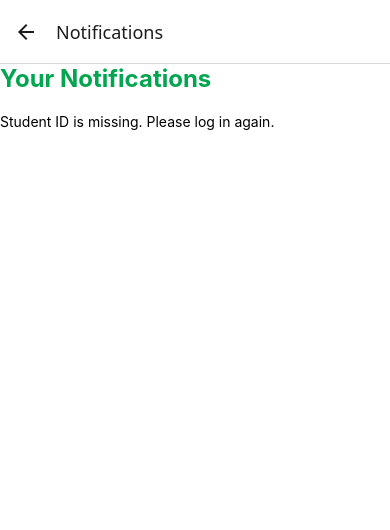
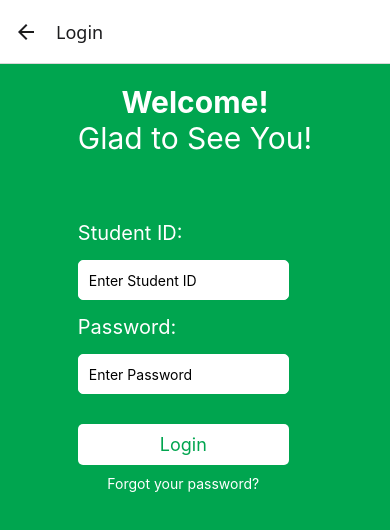
Before and after one commit to HNoor01/JUEvents, a React Native app: screen /Notifications in a window 390 px wide. Shown: the top 530 px of the page. Built offline with nearby package versions, Linux system fonts and the light colour scheme.

Commit message:
notifications fix

```diff
--- a/src/Navigation.js
+++ b/src/Navigation.js
@@ -1,5 +1,6 @@
 import React from 'react';
 import { createStackNavigator } from '@react-navigation/stack';
+import { UserProvider } from './contexts/UserContext'; // Wrap the app with UserProvider
 import LoginScreen from './components/LoginScreen';
 import FacilitiesScreen from './components/FacilitiesScreen';
 import HomeScreen from './components/HomeScreen';
@@ -14,6 +15,7 @@ import ThankYouScreen from './components/ThankYouScreen';
 const Stack = createStackNavigator();
 
 const Navigation = () => (
+    <UserProvider>
             <Stack.Navigator id="mainStack" initialRouteName="Login">
                     <Stack.Screen name="Login" component={LoginScreen} />
                     <Stack.Screen name="Facilities" component={FacilitiesScreen} />
@@ -25,8 +27,8 @@ const Navigation = () => (
                     <Stack.Screen name="EventDetails" component={EventDetailsScreen} />
                     <Stack.Screen name="AddReviewScreen" component={AddReviewScreen} />
                     <Stack.Screen name="ThankYouScreen" component={ThankYouScreen} />
-
             </Stack.Navigator>
+    </UserProvider>
 );
 
 export default Navigation;
--- a/src/components/HomeScreen.js
+++ b/src/components/HomeScreen.js
@@ -1,14 +1,15 @@
-import React, { useEffect, useState } from 'react';
+import React, { useEffect, useState, useContext } from 'react';
 import { Text, View, Image, TouchableOpacity, SafeAreaView, FlatList } from 'react-native';
 import { useNavigation } from '@react-navigation/native';
 import Icon from 'react-native-vector-icons/FontAwesome';
 import HomeStyles from '../styles/HomeStyles';
 import api from '../apiService';
-import { useFocusEffect } from '@react-navigation/native';
+import { UserContext } from '../contexts/UserContext'; // Import UserContext
 
 function HomeScreen() {
     const navigation = useNavigation();
-    const [hasNewNotifications, setHasNewNotifications] = useState(true);
+    const {studentId} = useContext(UserContext); // Access studentId from context
+    const [hasNewNotifications, setHasNewNotifications] = useState(false);
     const [events, setEvents] = useState([]);
 
     useEffect(() => {
@@ -22,30 +23,43 @@ function HomeScreen() {
             }
         };
 
-        fetchEvents();
-    }, []);
-
-    useFocusEffect(
-        React.useCallback(() => {
-            const fetchEvents = async () => {
+        const fetchUnreadCount = async () => {
             try {
-                    const response = await api.get('/events');
-                    setEvents(response.data);
+                const response = await api.get(`/notifications/${studentId}/unread`);
+                setHasNewNotifications(response.data.unreadCount > 0);
             } catch (error) {
-                    console.error('Error fetching events:', error);
+                console.error('Error fetching unread count:', error);
             }
         };
+
         fetchEvents();
-        }, [])
-    );
+        fetchUnreadCount();
+    }, [studentId]);
+
+    const handleNotificationsPress = async () => {
+        try {
+            console.log("Marking notifications as read for studentId:", studentId); // Debugging log
+
+            const response = await api.patch('/notifications/mark-as-read', {
+                studentId,
+            });
+
+            console.log('Notifications marked as read:', response.data); // Debugging log
+            setHasNewNotifications(false);
+            navigation.navigate('Notifications');
+        } catch (error) {
+            console.error('Error marking notifications as read:', error);
+            alert(error.response?.data?.error || 'Failed to mark notifications as read.');
+        }
+    };
+
 
     return (
         <SafeAreaView style={HomeStyles.container}>
-            {/* Header */}
             <View style={HomeStyles.header}>
                 <TouchableOpacity
                     onPress={() => navigation.navigate('Profile')}
-                    style={{ zIndex: 1 }}
+                    style={{zIndex: 1}}
                 >
                     <Icon
                         name="user-circle-o"
@@ -61,31 +75,28 @@ function HomeScreen() {
             <FlatList
                 data={events}
                 keyExtractor={(item) => item.id.toString()}
-                renderItem={({ item }) => {
-                    console.log("Event data:", item); // Debugging log
-                    return (
+                renderItem={({item}) => (
                     <TouchableOpacity
                         style={HomeStyles.eventItem}
                         onPress={() =>
-                                navigation.navigate('EventDetails', { eventId: item.id })
+                            navigation.navigate('EventDetails', {eventId: item.id})
                         }
                     >
                         <Image
-                                source={{ uri: item.image || 'https://via.placeholder.com/150' }}
+                            source={{uri: item.image || 'https://via.placeholder.com/150'}}
                             style={HomeStyles.eventImage}
                         />
                         <Text style={HomeStyles.eventDate}>{item.date}</Text>
                         <Text style={HomeStyles.eventTitle}>{item.name}</Text>
                         <Text style={HomeStyles.eventFacility}>{item.location}</Text>
                     </TouchableOpacity>
-                    );
-                }}
+                )}
                 ListEmptyComponent={
-                    <Text style={{ textAlign: 'center', marginTop: 20 }}>
+                    <Text style={{textAlign: 'center', marginTop: 20}}>
                         No events available
                     </Text>
                 }
-                contentContainerStyle={{ paddingBottom: 100 }}
+                contentContainerStyle={{paddingBottom: 100}}
             />
 
             {/* Bottom Navigation Icons */}
@@ -94,29 +105,26 @@ function HomeScreen() {
                     style={HomeStyles.IconButton}
                     onPress={() => navigation.navigate('Home')}
                 >
-                    <Icon name="home" size={50} color="#00A54F" />
+                    <Icon name="home" size={50} color="#00A54F"/>
                 </TouchableOpacity>
                 <TouchableOpacity
                     style={HomeStyles.IconButton}
                     onPress={() => navigation.navigate('CreateEvent')}
                 >
-                    <Icon name="plus-square" size={50} color="#00A54F" />
+                    <Icon name="plus-square" size={50} color="#00A54F"/>
                 </TouchableOpacity>
                 <TouchableOpacity
                     style={HomeStyles.IconButton}
                     onPress={() => navigation.navigate('Favorites')}
                 >
-                    <Icon name="star" size={50} color="#00A54F" />
+                    <Icon name="star" size={50} color="#00A54F"/>
                 </TouchableOpacity>
                 <TouchableOpacity
                     style={HomeStyles.IconButton}
-                    onPress={() => {
-                        navigation.navigate('Notifications');
-                        setHasNewNotifications(false);
-                    }}
+                    onPress={handleNotificationsPress}
                 >
                     <View>
-                        <Icon name="bell" size={50} color="#00A54F" />
+                        <Icon name="bell" size={50} color="#00A54F"/>
                         {hasNewNotifications && (
                             <View
                                 style={{
@@ -138,5 +146,4 @@ function HomeScreen() {
         </SafeAreaView>
     );
 }
-
 export default HomeScreen;
--- a/src/components/LoginScreen.js
+++ b/src/components/LoginScreen.js
@@ -1,50 +1,55 @@
 import React, { useState, useContext } from 'react';
-import { Text, View, Image, TouchableOpacity, ScrollView, TextInput } from 'react-native';
+import { Text, View, TextInput, TouchableOpacity, ScrollView, SafeAreaView } from 'react-native';
 import LoginStyles from '../styles/LoginStyles';
 import api from '../apiService';
-import { UserContext } from '../contexts/UserContext'; // Import UserContext
+import { UserContext } from '../contexts/UserContext';
 
 function LoginScreen({ navigation }) {
-  const [username, setUsername] = useState('');
+  const [studentIdInput, setStudentIdInput] = useState(''); // Rename input to reflect student ID
   const [password, setPassword] = useState('');
-  const { setStudentId } = useContext(UserContext); // Use the context to set studentId
+  const {setStudentId} = useContext(UserContext);
 
   const handleLogin = async () => {
-    if (username && password) {
+    if (studentIdInput && password) {
       try {
         const response = await api.post('/students/login', {
-          student_id: username,
+          student_id: studentIdInput, // Use student_id in the API request
           password,
         });
+
+        console.log('Login API Response:', response.data); // Debug log
+
         if (response.data) {
+          setStudentId(studentIdInput); // Set student ID in context
+          console.log('Student ID set in context:', studentIdInput); // Debug log
           alert('Login successful!');
-          setStudentId(username); // Set studentId in context
-          navigation.navigate('Facilities'); // Navigate to the Facilities screen
+          navigation.navigate('Facilities'); // Navigate to the next screen
         }
       } catch (error) {
+        console.error('Login Error:', error);
         alert(error.response?.data?.message || 'Login failed.');
       }
     } else {
-      alert('Please enter both username and password.');
+      alert('Please enter both student ID and password.');
     }
   };
 
   return (
-      <ScrollView contentContainerStyle={LoginStyles.scrollContainer}>
-        <View style={LoginStyles.container}>
+      <SafeAreaView style={LoginStyles.container}>
+        <ScrollView contentContainerStyle={{flexGrow: 1}}>
           <View style={LoginStyles.header}>
-            <Image style={LoginStyles.HeaderImage} />
             <Text style={[LoginStyles.headerText, LoginStyles.boldText]}>Welcome!</Text>
             <Text style={LoginStyles.headerText}>Glad to See You!</Text>
           </View>
 
           <View style={LoginStyles.LoginForm}>
-            <Text style={LoginStyles.formText}>Username:</Text>
+            <Text style={LoginStyles.formText}>Student ID:</Text>
             <TextInput
                 style={LoginStyles.input}
-                placeholder="Enter Username"
-                onChangeText={setUsername}
-                value={username}
+                placeholder="Enter Student ID"
+                onChangeText={setStudentIdInput}
+                value={studentIdInput}
+                keyboardType="numeric"
             />
             <Text style={LoginStyles.formText}>Password:</Text>
             <TextInput
@@ -62,9 +67,9 @@ function LoginScreen({ navigation }) {
               <Text style={LoginStyles.ForgotPassword}>Forgot your password?</Text>
             </TouchableOpacity>
           </View>
-        </View>
-      </ScrollView>
+        </ScrollView>
+      </SafeAreaView>
   );
 }
 
-export default LoginScreen;
+  export default LoginScreen;
--- a/src/components/NotificationsScreen.js
+++ b/src/components/NotificationsScreen.js
@@ -1,4 +1,4 @@
-import React, { useState, useEffect, useContext } from 'react';
+import React, { useState, useContext } from 'react';
 import {
     Text,
     View,
@@ -9,7 +9,8 @@ import {
 } from 'react-native';
 import NotificationsStyles from '../styles/NotificationsStyles';
 import api from '../apiService';
-import { UserContext } from '../contexts/UserContext'; // Adjust the path based on your context location
+import { UserContext } from '../contexts/UserContext';
+import { useFocusEffect } from '@react-navigation/native';
 
 function NotificationsScreen({ navigation }) {
     const { studentId } = useContext(UserContext); // Get studentId from UserContext
@@ -17,55 +18,80 @@ function NotificationsScreen({ navigation }) {
     const [selectedNotification, setSelectedNotification] = useState(null);
     const [error, setError] = useState(null);
 
-    useEffect(() => {
+    // Automatically reload notifications whenever the screen is focused
+    useFocusEffect(
+        React.useCallback(() => {
             const fetchNotifications = async () => {
+                try {
                     if (!studentId) {
-                setError('Student ID is missing. Please log in again.');
+                        alert('Student ID is missing. Please log in.');
+                        navigation.navigate('Login'); // Redirect to login if studentId is not set
                         return;
                     }
+                    const response = await api.get(`/notifications/${studentId}`);
+                    console.log('Fetched Notifications:', response.data); // Debug
 
-            try {
-                const response = await api.get(`/notifications/students/${studentId}`);
-                setNotifications(response.data);
-                setError(null); // Clear error if fetch is successful
+                    // Sort notifications: newest first
+                    const sortedNotifications = response.data.sort(
+                        (a, b) => new Date(b.createdAt) - new Date(a.createdAt)
+                    );
+
+                    setNotifications(sortedNotifications);
+                    setError(null); // Clear any previous error
                 } catch (error) {
                     console.error('Error fetching notifications:', error);
                     setError('Failed to fetch notifications. Please try again later.');
                 }
             };
 
+
             fetchNotifications();
-    }, [studentId]);
+        }, [])
+    );
 
-    const handleNotificationPress = (notification) => {
-        if (notification.notification_type === 'response') {
-            setSelectedNotification(notification);
-        } else {
-            // Navigate to Event Details screen with event ID
-            navigation.navigate('EventDetails', { eventId: notification.eventId });
+
+    const handleNotificationPress = async (notification) => {
+        try {
+            if (!notification.eventId) {
+                console.error('Notification does not have an associated event ID.');
+                alert('This notification is not linked to an event.');
+                return;
+            }
+
+            console.log('Navigating to EventDetailsScreen with eventId:', notification.eventId);
+            navigation.navigate('EventDetails', { eventId: notification.eventId }); // Pass eventId here
+        } catch (error) {
+            console.error('Error handling notification press:', error);
         }
     };
+
+
 
     return (
         <SafeAreaView style={NotificationsStyles.container}>
             <Text style={NotificationsStyles.headerText}>Your Notifications</Text>
 
             {error && (
-                <Text style={NotificationsStyles.errorText}>{error}</Text> // Display error message
+                <Text style={NotificationsStyles.errorText}>{error}</Text>
             )}
 
             <ScrollView contentContainerStyle={NotificationsStyles.scrollContainer}>
                 {notifications.map((notification) => (
                     <TouchableOpacity
                         key={notification.id}
-                        style={NotificationsStyles.notificationItem}
+                        style={[
+                            NotificationsStyles.notificationItem,
+                            !notification.is_read && NotificationsStyles.unreadNotification,
+                        ]}
                         onPress={() => handleNotificationPress(notification)}
                     >
                         <Text style={NotificationsStyles.notificationTitle}>
-                            {notification.eventTitle || 'No Title'}
+                            {notification.message || 'No Message'}
                         </Text>
-                        <Text style={NotificationsStyles.notificationMessage}>
-                            {notification.message || 'No Message'}
+                        <Text style={NotificationsStyles.notificationDate}>
+                            {notification.created_at
+                                ? new Date(notification.created_at).toLocaleString()
+                                : 'No Date'}
                         </Text>
                     </TouchableOpacity>
                 ))}
--- a/src/styles/HomeStyles.js
+++ b/src/styles/HomeStyles.js
@@ -41,7 +41,9 @@ const HomeStyles = StyleSheet.create({
         padding: 10,
         width: '90%',
         marginHorizontal: '5%',
+        flex: 1,
     },
+
     eventImage: {
         width: '100%',
         aspectRatio: 16 / 9, // Adjust this ratio based on your image dimensions
--- a/src/styles/LoginStyles.js
+++ b/src/styles/LoginStyles.js
@@ -4,14 +4,13 @@ const LoginStyles = StyleSheet.create({
     container: {
         flex: 1,
         backgroundColor: '#00A54F',
-        justifyContent: 'flex-start',
-        alignItems: 'center',
+        justifyContent: 'center', // Center all content vertically
+        alignItems: 'center', // Center all content horizontally
     },
     header: {
         justifyContent: 'center',
         alignItems: 'center',
-        marginTop: -80,
-        marginBottom: 20,
+        marginVertical: 20, // Positive margin to space it properly
     },
     HeaderImage: {
         width: 120,
@@ -19,7 +18,7 @@ const LoginStyles = StyleSheet.create({
     },
     headerText: {
         color: "#FFFFFF",
-        textAlign: 'center',
+        textAlign: 'left',
         fontSize: 30,
     },
     boldText: {
@@ -29,13 +28,13 @@ const LoginStyles = StyleSheet.create({
     },
     LoginForm: {
         width: '90%',
-        alignItems: 'flex-start',
-        marginTop: 20,
+        alignItems: 'left', // Center form elements horizontally
+        marginTop: 40, // Add space below the header
     },
     formText: {
         fontSize: 20,
         color: "#FFFFFF",
-        marginVertical: 1,
+        marginVertical: 5,
     },
     input: {
         height: 40,
@@ -45,6 +44,7 @@ const LoginStyles = StyleSheet.create({
         marginVertical: 10,
         paddingLeft: 10,
         backgroundColor: '#FFFFFF',
+        borderRadius: 5, // Add rounded corners
     },
     button: {
         backgroundColor: '#FFFFFF',
@@ -52,6 +52,7 @@ const LoginStyles = StyleSheet.create({
         marginTop: 20,
         width: '100%',
         alignItems: 'center',
+        borderRadius: 5, // Add rounded corners
     },
     buttonText: {
         color: '#00A54F',
@@ -61,7 +62,7 @@ const LoginStyles = StyleSheet.create({
         color: '#FFFFFF',
         marginTop: 10,
         textAlign: 'center',
-        marginBottom: 200,
     },
 });
+
 export default LoginStyles;
--- a/src/styles/NotificationsStyles.js
+++ b/src/styles/NotificationsStyles.js
@@ -1,70 +1,104 @@
 import { StyleSheet } from 'react-native';
-
 
 const NotificationsStyles = StyleSheet.create({
     container: {
         flex: 1,
-        backgroundColor: '#FFF',
-        padding: 20,
+        backgroundColor: '#F7F9FC', // Light background for the entire screen
     },
     headerText: {
         fontSize: 24,
         fontWeight: 'bold',
-        color: '#00A54F',
-        marginBottom: 20,
+        textAlign: 'center',
+        marginVertical: 20,
+        color: '#00A54F', // Match the theme color
+    },
+    errorText: {
+        color: '#FF0000',
+        textAlign: 'center',
+        marginVertical: 10,
     },
     scrollContainer: {
-        paddingBottom: 100,
+        paddingHorizontal: 15,
+        paddingBottom: 20,
     },
     notificationItem: {
-        backgroundColor: '#F0F0F0',
+        backgroundColor: '#FFFFFF',
         borderRadius: 10,
         padding: 15,
         marginBottom: 10,
+        shadowColor: '#000',
+        shadowOffset: { width: 0, height: 2 },
+        shadowOpacity: 0.1,
+        shadowRadius: 5,
+        elevation: 2, // For Android shadow
+    },
+    unreadNotification: {
+        backgroundColor: '#E6FAE6', // Light green for unread notifications
+        borderLeftWidth: 5,
+        borderLeftColor: '#00A54F',
     },
     notificationTitle: {
+        fontSize: 16,
+        fontWeight: 'bold',
+        marginBottom: 5,
+        color: '#333333',
+    },
+    notificationMessage: {
+        fontSize: 14,
+        color: '#555555',
+        marginBottom: 10,
+    },
+    notificationDate: {
+        fontSize: 12,
+        color: '#888888',
+        textAlign: 'right',
+    },
+    modalView: {
+        flex: 1,
+        justifyContent: 'center',
+        alignItems: 'center',
+        backgroundColor: 'rgba(0, 0, 0, 0.5)', // Semi-transparent background
+    },
+    modalContainer: {
+        backgroundColor: '#FFFFFF',
+        borderRadius: 10,
+        padding: 20,
+        width: '90%',
+        shadowColor: '#000',
+        shadowOffset: { width: 0, height: 2 },
+        shadowOpacity: 0.3,
+        shadowRadius: 5,
+        elevation: 5,
+    },
+    modalTitle: {
         fontSize: 18,
         fontWeight: 'bold',
-        color: '#333',
-    },
-    notificationMessage: {
-        fontSize: 16,
-        color: '#555',
-    },
-    modalView: {
-        position: 'absolute',
-        bottom: 0,
-        left: 0,
-        right: 0,
-        backgroundColor: 'rgba(0, 0, 0, 0.5)',
-        padding: 20,
-        borderTopLeftRadius: 20,
-        borderTopRightRadius: 20,
-    },
-    modalTitle: {
-        fontSize: 20,
-        fontWeight: 'bold',
-        color: '#FFF',
+        color: '#00A54F',
+        marginBottom: 10,
     },
     modalMessage: {
-        fontSize: 16,
-        color: '#FFF',
-        marginTop: 10,
+        fontSize: 14,
+        color: '#555555',
+        marginBottom: 10,
     },
     modalComment: {
         fontSize: 14,
-        color: '#FFF',
-        marginTop: 5,
+        fontStyle: 'italic',
+        color: '#777777',
+        marginBottom: 15,
     },
     closeButton: {
         backgroundColor: '#00A54F',
-        padding: 10,
-        marginTop: 20,
+        paddingVertical: 10,
+        paddingHorizontal: 20,
         borderRadius: 5,
+        alignSelf: 'center',
     },
     closeButtonText: {
-        color: '#FFF',
-        textAlign: 'center',
+        color: '#FFFFFF',
+        fontSize: 16,
+        fontWeight: 'bold',
     },
 });
+
 export default NotificationsStyles;
```
Also changed, not shown: src/apiService.js (+13 -1 lines), src/components/EventDetailsScreen.js (+6 -2 lines). Lines whose indentation alone changed are shown as unchanged.
